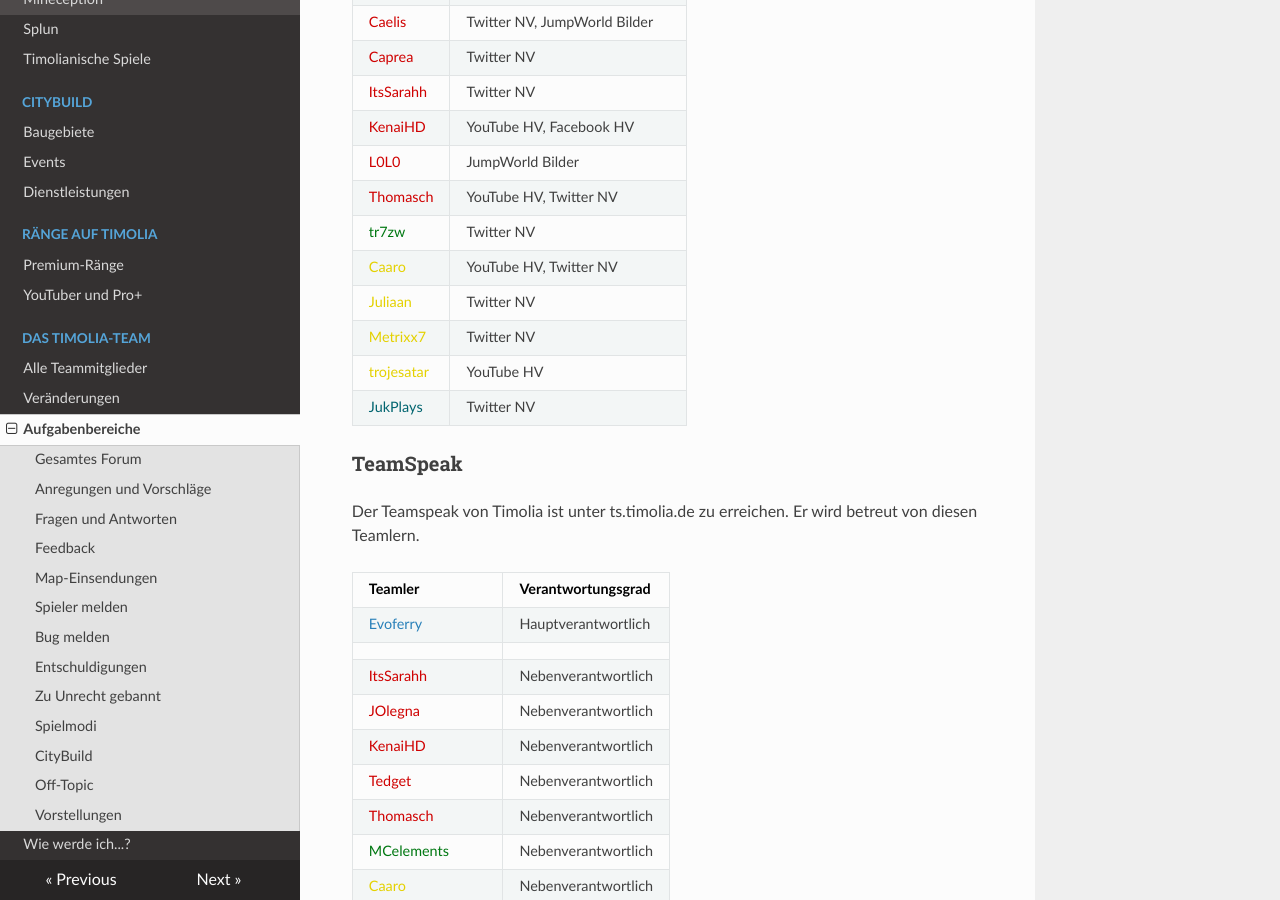
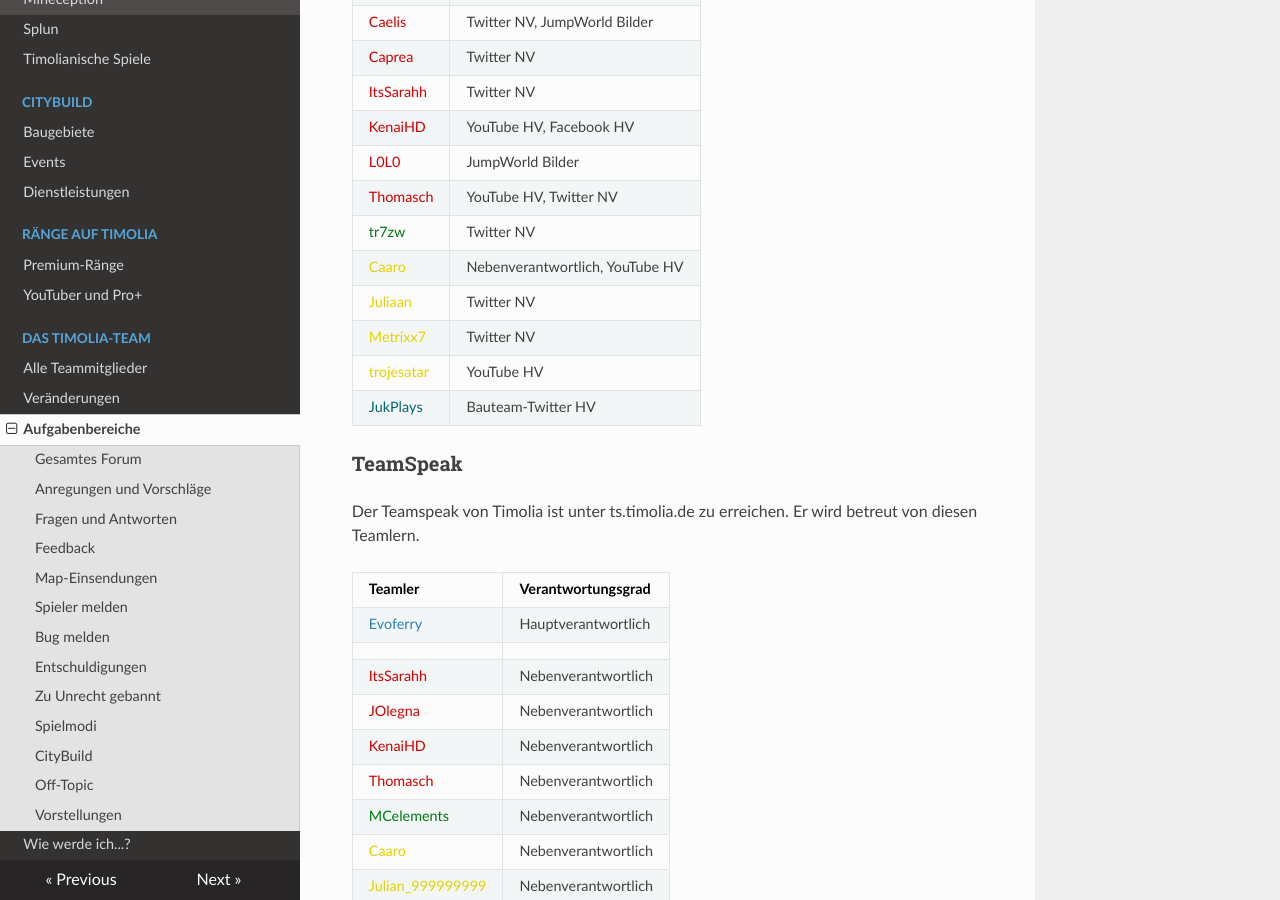
Before and after one commit to TimoliaDE/HowTo, an MkDocs documentation site: the page built from docs/team/responsibilities.md, in a window 1280 px wide and 900 px high, scrolled down 4784 px. Built offline with MkDocs 1.6.1, drawn with Linux system fonts in a browser that asks for light colours; nearby versions of some CDN libraries; old or Windows-style settings are respelled for this version of MkDocs.

Commit message:
Update responsibilities.md

```diff
--- a/docs/team/responsibilities.md
+++ b/docs/team/responsibilities.md
@@ -165,11 +165,11 @@ Für einen ständigen Support und Content auf Twitter und anderen sozialen Medie
 |<span style="color:#CF0101">L0L0</span> | JumpWorld Bilder |
 |<span style="color:#CF0101">Thomasch</span> | YouTube HV, Twitter NV |
 |<span style="color:#007812">tr7zw</span> | Twitter NV |
-|<span style="color:#E4D100">Caaro</span> | YouTube HV, Twitter NV |
+|<span style="color:#E4D100">Caaro</span> | Nebenverantwortlich, YouTube HV |
 |<span style="color:#E4D100">Juliaan</span> | Twitter NV |
 |<span style="color:#E4D100">Metrixx7</span> | Twitter NV |
 |<span style="color:#E4D100">trojesatar</span> | YouTube HV |
-|<span style="color:#00646F">JukPlays</span> | Twitter NV |
+|<span style="color:#00646F">JukPlays</span> | Bauteam-Twitter HV |
 
 ###<strong>TeamSpeak</strong>
 Der Teamspeak von Timolia ist unter ts.timolia.de zu erreichen. Er wird betreut von diesen Teamlern.
@@ -181,7 +181,6 @@ Der Teamspeak von Timolia ist unter ts.timolia.de zu erreichen. Er wird betreut
 |<span style="color:#CF0101">ItsSarahh</span> | Nebenverantwortlich |
 |<span style="color:#CF0101">JOlegna</span> | Nebenverantwortlich |
 |<span style="color:#CF0101">KenaiHD</span> | Nebenverantwortlich |
-|<span style="color:#CF0101">Tedget</span> | Nebenverantwortlich |
 |<span style="color:#CF0101">Thomasch</span> | Nebenverantwortlich |
 |<span style="color:#007812">MCelements</span> | Nebenverantwortlich |
 |<span style="color:#E4D100">Caaro</span> | Nebenverantwortlich |
```
